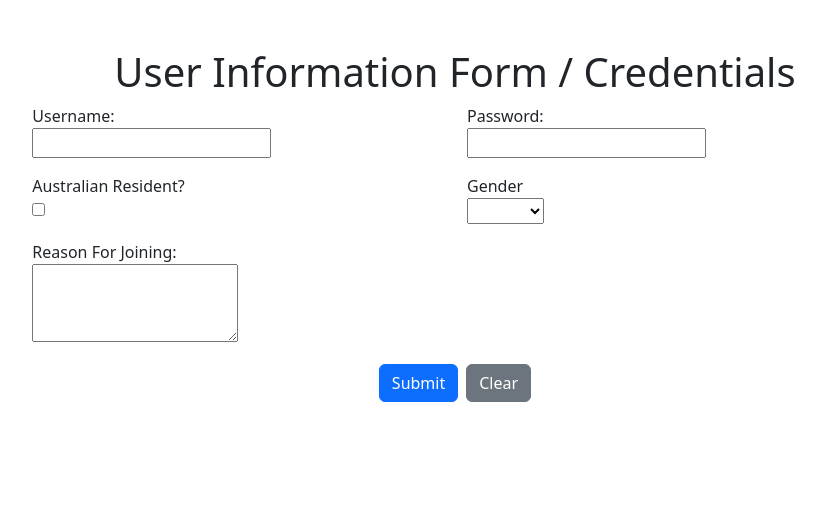
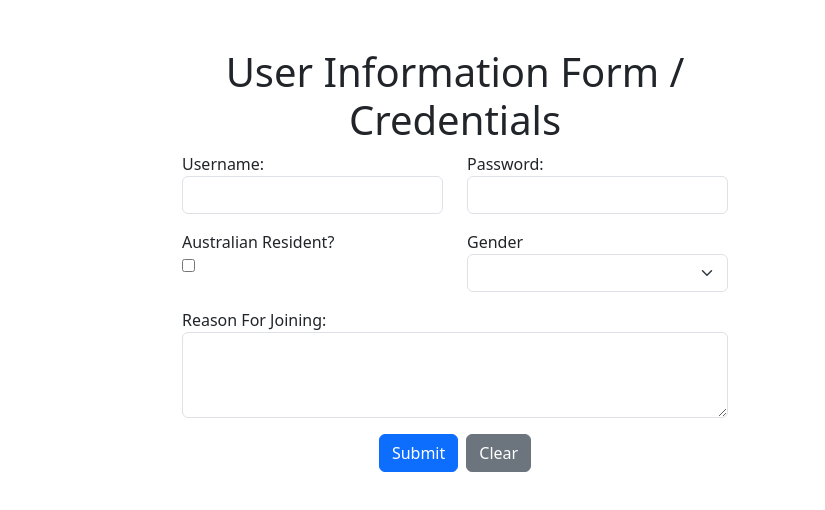
Before and after one commit to Fuli-Lin/FIT5032, a Vue app: page / in a window 1280 px wide. Shown: the top 510 px of the page, without its empty margins (185-1010 px from the left). Built offline with nearby package versions, Linux system fonts and the light colour scheme.

Commit message:
week3 task.3.2

```diff
--- a/src/components/Form.vue
+++ b/src/components/Form.vue
@@ -1,37 +1,44 @@
 <template>
-  <div class="contianer mt-5">
+  <div class="container mt-5">
     <div class="row">
-      <div class="col-md-8 offset-md-2">
+      <div class="col-12 col-sm-10 col-md-8 col-lg-6 col-xl-6 mx-auto">
         <h1 class="text-center">User Information Form / Credentials</h1>
         <form @submit.prevent="submitForm">
           <div class="row mb-3">
-            <div class="col-md-6">
+            <div class="col-12 col-sm-6">
               <label for="username">Username:</label><br />
-              <input type="text" id="username" name="username" v-model="formData.username" /><br />
+              <input
+                type="text"
+                id="username"
+                name="username"
+                v-model="formData.username"
+                class="form-control"
+              />
             </div>
-            <div class="col-md-6">
+            <div class="col-12 col-sm-6">
               <label for="password">Password:</label><br />
               <input
                 type="password"
                 id="password"
                 name="password"
                 v-model="formData.password"
-              /><br />
+                class="form-control"
+              />
             </div>
           </div>
           <div class="row mb-3">
-            <div class="col-md-6">
+            <div class="col-12 col-sm-6">
               <label for="isAustralian">Australian Resident?</label><br />
               <input
                 type="checkbox"
                 id="isAustralian"
                 name="isAustralian"
                 v-model="formData.isAustralian"
-              /><br />
+              />
             </div>
-            <div class="col-md-6">
+            <div class="col-12 col-sm-6">
               <label for="gender">Gender</label><br />
-              <select id="gender" v-model="formData.gender">
+              <select id="gender" v-model="formData.gender" class="form-select">
                 <option value="female">Female</option>
                 <option value="male">Male</option>
                 <option value="other">Other</option>
@@ -40,34 +47,19 @@
           </div>
           <div class="mb-3">
             <label for="reason">Reason For Joining:</label><br />
-            <textarea id="reason" name="reason" rows="3" v-model="formData.reason"></textarea><br />
+            <textarea
+              id="reason"
+              name="reason"
+              rows="3"
+              v-model="formData.reason"
+              class="form-control"
+            ></textarea>
           </div>
           <div class="text-center">
             <button type="submit" class="btn btn-primary me-2">Submit</button>
             <button type="button" class="btn btn-secondary" @click="clearForm">Clear</button>
           </div>
         </form>
-      </div>
-    </div>
-    <div class="row mt-5" v-if="submittedCards.length">
-      <div class="d-flex flex-wrap justify-content-start">
-        <div
-          v-for="(card, index) in submittedCards"
-          :key="index"
-          class="card m-2"
-          style="width: 18rem"
-        >
-          <div class="card-header">User Information</div>
-          <ul class="list-group list-group-flush">
-            <li class="list-group-item">Username: {{ card.username }}</li>
-            <li class="list-group-item">Password: {{ card.password }}</li>
-            <li class="list-group-item">
-              Australian Resident: {{ card.isAustralian ? 'Yes' : 'No' }}
-            </li>
-            <li class="list-group-item">Gender: {{ card.gender }}</li>
-            <li class="list-group-item">Reason: {{ card.reason }}</li>
-          </ul>
-        </div>
       </div>
     </div>
   </div>
```
